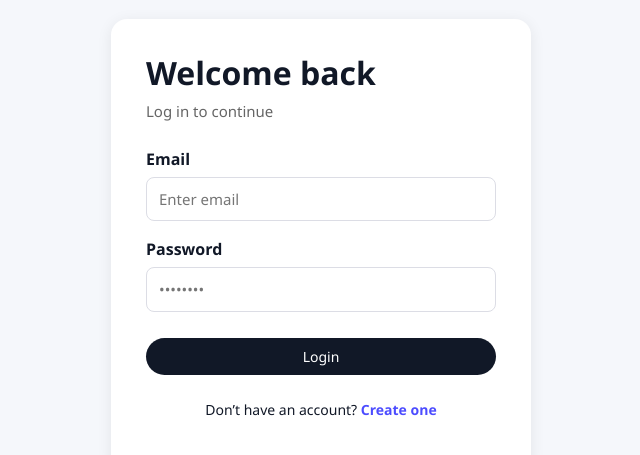
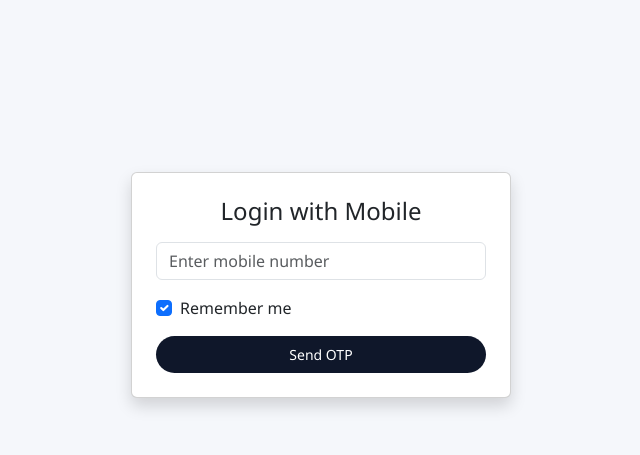
Before and after one commit to sannidhyagite-rgb/Vehicle-Rental-Management-System, a React (Vite) app in the folder drivenow-frontend/: page /login in a window 1280 px wide. Shown: the part 115-570 px from the top of the page, without its empty margins (319-959 px from the left). Built offline with nearby package versions, Linux system fonts and the light colour scheme.

Commit message:
Implemented Login with for Customer and Vendors with OTP generation

```diff
--- a/drivenow-frontend/src/App.jsx
+++ b/drivenow-frontend/src/App.jsx
@@ -15,10 +15,12 @@ import FeaturedVehicles from "./components/home/FeaturedVehicles";
 /* Auth */
 import LoginPage from "./components/auth/LoginPage";
 import SignupPage from "./components/auth/SignupPage";
+import LoginOtp from "./components/auth/LoginOtp";
 
 /* Admin */
 import AdminDashboard from "./components/Admin/AdminDashboard/AdminDashboard";
 import AdminUser from "./components/Admin/AdminUser/AdminUser";
+import AdminLicenseVerification from "./pages/admin/AdminLicenseVerification";
 
 /* Vendor */
 import VendorDashboard from "./vendor/dashboard/VendorDashboard";
@@ -37,7 +39,6 @@ import VendorRegister from "./pages/VendorRegister";
 
 /* Security */
 import ProtectedRoute from "./routes/ProtectedRoute";
-import AdminLicenseVerification from "./pages/admin/AdminLicenseVerification";
 
 /* Home */
 function Home() {
@@ -58,7 +59,9 @@ function App() {
 
         {/* ================= PUBLIC ================= */}
         <Route path="/" element={<Home />} />
-        <Route path="/login" element={<LoginPage />} />
+        <Route path="/admin/login" element={<LoginPage />} />
+
+        <Route path="/login" element={<LoginOtp />} />
         <Route path="/signup" element={<SignupPage />} />
 
         {/* ================= ADMIN ================= */}
@@ -79,17 +82,14 @@ function App() {
               </ProtectedRoute>
             }
           />
-          {/* <Route path="/admin/licenses" element={
-  <ProtectedRoute role="ADMIN">
-    <AdminLicenseApproval />
-  </ProtectedRoute>
-} /> */}
           <Route
-            path="/admin/license-verification"
-            element={<AdminLicenseVerification />}
+            path="license-verification"
+            element={
+              <ProtectedRoute role="ADMIN">
+                <AdminLicenseVerification />
+              </ProtectedRoute>
+            }
           />
-
-
         </Route>
 
         {/* ================= VENDOR ================= */}
--- /dev/null
+++ b/drivenow-frontend/src/components/auth/LoginOtp.jsx
@@ -0,0 +1,225 @@
+import React, { useEffect, useState } from "react";
+import api from "../../api/axios";
+import { useNavigate } from "react-router-dom";
+
+function LoginOtp() {
+  const [mobileNumber, setMobileNumber] = useState("");
+  const [otp, setOtp] = useState("");
+  const [generatedOtp, setGeneratedOtp] = useState("");
+
+  const [showOtpModal, setShowOtpModal] = useState(false);
+  const [showToast, setShowToast] = useState(false);
+  const [loading, setLoading] = useState(false);
+
+  // 🔁 Resend OTP
+  const [timer, setTimer] = useState(30);
+  const [canResend, setCanResend] = useState(false);
+
+  // 🔐 Remember Me
+  const [rememberMe, setRememberMe] = useState(true);
+
+  const navigate = useNavigate();
+
+  /* ================= AUTO REDIRECT IF LOGGED IN ================= */
+  useEffect(() => {
+    const token =
+      localStorage.getItem("token") || sessionStorage.getItem("token");
+    const role =
+      localStorage.getItem("role") || sessionStorage.getItem("role");
+
+    if (token && role) {
+      if (role === "CUSTOMER") {
+        navigate("/customerdashboard", { replace: true });
+      } else if (role === "VENDOR") {
+        navigate("/vendor/dashboard", { replace: true });
+      }
+    }
+  }, [navigate]);
+
+  /* ================= SEND OTP ================= */
+  const sendOtp = async () => {
+    if (!mobileNumber) {
+      alert("Please enter mobile number");
+      return;
+    }
+
+    try {
+      setLoading(true);
+      const res = await api.post("/api/auth/otp/send", { mobileNumber });
+
+      // DEV ONLY
+      setGeneratedOtp(res.data.otp);
+      setShowToast(true);
+      setShowOtpModal(true);
+
+      // ⏱ Start resend timer
+      setTimer(30);
+      setCanResend(false);
+
+      const countdown = setInterval(() => {
+        setTimer((prev) => {
+          if (prev <= 1) {
+            clearInterval(countdown);
+            setCanResend(true);
+            return 0;
+          }
+          return prev - 1;
+        });
+      }, 1000);
+
+    } catch (err) {
+      alert(err.response?.data || "Failed to send OTP");
+    } finally {
+      setLoading(false);
+    }
+  };
+
+  /* ================= VERIFY OTP ================= */
+  const verifyOtp = async () => {
+    if (!otp) {
+      alert("Please enter OTP");
+      return;
+    }
+
+    try {
+      const res = await api.post("/api/auth/otp/verify", {
+        mobileNumber,
+        otp,
+      });
+
+      const { token, role } = res.data;
+
+      // 🔐 Remember Me logic
+      const storage = rememberMe ? localStorage : sessionStorage;
+      storage.setItem("token", token);
+      storage.setItem("role", role);
+
+      if (role === "CUSTOMER") {
+        navigate("/customerdashboard", { replace: true });
+      } else if (role === "VENDOR") {
+        navigate("/vendor/dashboard", { replace: true });
+      } else {
+        navigate("/", { replace: true });
+      }
+
+    } catch (err) {
+      alert(err.response?.data || "Invalid OTP");
+    }
+  };
+
+  return (
+    <>
+      {/* ================= LOGIN CARD ================= */}
+      <div className="container d-flex justify-content-center align-items-center vh-100">
+        <div className="card shadow p-4" style={{ width: "380px" }}>
+          <h4 className="text-center mb-3">Login with Mobile</h4>
+
+          <input
+            type="text"
+            className="form-control mb-3"
+            placeholder="Enter mobile number"
+            value={mobileNumber}
+            onChange={(e) => setMobileNumber(e.target.value)}
+          />
+
+          {/* Remember Me */}
+          <div className="form-check mb-3">
+            <input
+              className="form-check-input"
+              type="checkbox"
+              checked={rememberMe}
+              onChange={() => setRememberMe(!rememberMe)}
+              id="rememberMe"
+            />
+            <label className="form-check-label" htmlFor="rememberMe">
+              Remember me
+            </label>
+          </div>
+
+          <button
+            className="btn btn-primary w-100"
+            onClick={sendOtp}
+            disabled={loading}
+          >
+            {loading ? "Sending OTP..." : "Send OTP"}
+          </button>
+        </div>
+      </div>
+
+      {/* ================= OTP MODAL ================= */}
+      {showOtpModal && (
+        <>
+          <div className="modal fade show d-block">
+            <div className="modal-dialog modal-dialog-centered">
+              <div className="modal-content">
+
+                <div className="modal-header">
+                  <h5 className="modal-title">Enter OTP</h5>
+                  <button
+                    className="btn-close"
+                    onClick={() => setShowOtpModal(false)}
+                  />
+                </div>
+
+                <div className="modal-body">
+                  <input
+                    type="text"
+                    className="form-control mb-2"
+                    placeholder="Enter 6-digit OTP"
+                    value={otp}
+                    onChange={(e) => setOtp(e.target.value)}
+                  />
+
+                  {/* Resend OTP */}
+                  <div className="text-center">
+                    {canResend ? (
+                      <button className="btn btn-link" onClick={sendOtp}>
+                        Resend OTP
+                      </button>
+                    ) : (
+                      <small className="text-muted">
+                        Resend OTP in {timer}s
+                      </small>
+                    )}
+                  </div>
+                </div>
+
+                <div className="modal-footer">
+                  <button
+                    className="btn btn-success w-100"
+                    onClick={verifyOtp}
+                  >
+                    Verify OTP
+                  </button>
+                </div>
+
+              </div>
+            </div>
+          </div>
+          <div className="modal-backdrop fade show"></div>
+        </>
+      )}
+
+      {/* ================= OTP TOAST (DEV ONLY) ================= */}
+      {showToast && (
+        <div className="toast-container position-fixed top-0 end-0 p-3">
+          <div className="toast show">
+            <div className="toast-header">
+              <strong className="me-auto text-primary">OTP Generated</strong>
+              <button
+                type="button"
+                className="btn-close"
+                onClick={() => setShowToast(false)}
+              ></button>
+            </div>
+            <div className="toast-body">
+              <strong>Your OTP:</strong> {generatedOtp}
+            </div>
+          </div>
+        </div>
+      )}
+    </>
+  );
+}
+
+export default LoginOtp;
--- a/drivenow-frontend/src/components/auth/LoginPage.jsx
+++ b/drivenow-frontend/src/components/auth/LoginPage.jsx
@@ -1,5 +1,5 @@
 // src/components/auth/LoginPage.jsx
-import React, { useState } from "react";
+import React, { useEffect, useState } from "react";
 import { useNavigate, Link } from "react-router-dom";
 import api from "../../api/axios";
 import "../../styles/auth.css";
@@ -12,13 +12,30 @@ function LoginPage() {
   const [error, setError] = useState("");
   const [loading, setLoading] = useState(false);
 
+  /* ================= AUTO REDIRECT IF LOGGED IN ================= */
+  useEffect(() => {
+    const token = localStorage.getItem("token");
+    const role = localStorage.getItem("role");
+
+    if (token && role) {
+      if (role === "ADMIN") {
+        navigate("/admin/dashboard", { replace: true });
+      } else if (role === "CUSTOMER") {
+        navigate("/customerdashboard", { replace: true });
+      } else if (role === "VENDOR") {
+        navigate("/vendor/dashboard", { replace: true });
+      }
+    }
+  }, [navigate]);
+
+  /* ================= HANDLE LOGIN ================= */
   const handleLogin = async (e) => {
     e.preventDefault();
     setError("");
     setLoading(true);
 
     try {
-    // 1. Login
+      // 1️⃣ Admin login (email + password)
       const loginRes = await api.post("/api/auth/login", {
         email,
         password,
@@ -27,21 +44,25 @@ function LoginPage() {
       const token = loginRes.data.token;
       localStorage.setItem("token", token);
 
-    // 2. Get user profile
+      // 2️⃣ Fetch logged-in user
       const userRes = await api.get("/api/users/me");
       const user = userRes.data;
 
-    // 3. Store user (optional but useful)
+      // 🔒 Admin-only guard
+      if (user.role !== "ADMIN") {
+        localStorage.removeItem("token");
+        setError("Unauthorized access. Admins only.");
+        return;
+      }
+
+      // 3️⃣ Store role (for ProtectedRoute + consistency)
+      localStorage.setItem("role", user.role);
+
+      // (Optional) store full user
       localStorage.setItem("user", JSON.stringify(user));
 
-    // 4. Role-based navigation
-    if (user.role === "VENDOR") {
-      navigate("/vendor/dashboard");
-    } else if (user.role === "CUSTOMER") {
-      navigate("/customerdashboard");
-    } else if (user.role === "ADMIN") {
-      navigate("/admin/dashboard");
-    }
+      // 4️⃣ Redirect admin
+      navigate("/admin/dashboard", { replace: true });
 
     } catch (err) {
       setError("Invalid email or password");
@@ -50,12 +71,11 @@ function LoginPage() {
     }
   };
 
-
   return (
     <main className="auth-page">
       <div className="auth-card">
-        <h1>Welcome back</h1>
-        <p className="auth-subtitle">Log in to continue</p>
+        <h1>Admin Login</h1>
+        <p className="auth-subtitle">Admins only</p>
 
         {error && <div className="alert alert-danger mb-3">{error}</div>}
 
@@ -64,7 +84,7 @@ function LoginPage() {
             Email
             <input
               type="email"
-              placeholder="Enter email"
+              placeholder="Enter admin email"
               value={email}
               onChange={(e) => setEmail(e.target.value)}
               required
@@ -91,8 +111,9 @@ function LoginPage() {
           </button>
         </form>
 
+        {/* 👇 Customer/Vendor redirect */}
         <p className="auth-footer-text mt-4">
-          Don’t have an account? <Link to="/signup">Create one</Link>
+          Customer or Vendor? <Link to="/login-otp">Login with OTP</Link>
         </p>
       </div>
     </main>
--- /dev/null
+++ b/drivenow-frontend/src/utils/auth.js
@@ -0,0 +1,5 @@
+export const logout = (navigate) => {
+  localStorage.removeItem("token");
+  localStorage.removeItem("role");
+  navigate("/login");
+};
```
Also changed, not shown: drivenow-frontend/src/components/layout/CNavbar.jsx (+4 -8 lines), drivenow-frontend/src/routes/ProtectedRoute.jsx (+9 -6 lines). Lines whose indentation alone changed are shown as unchanged.
